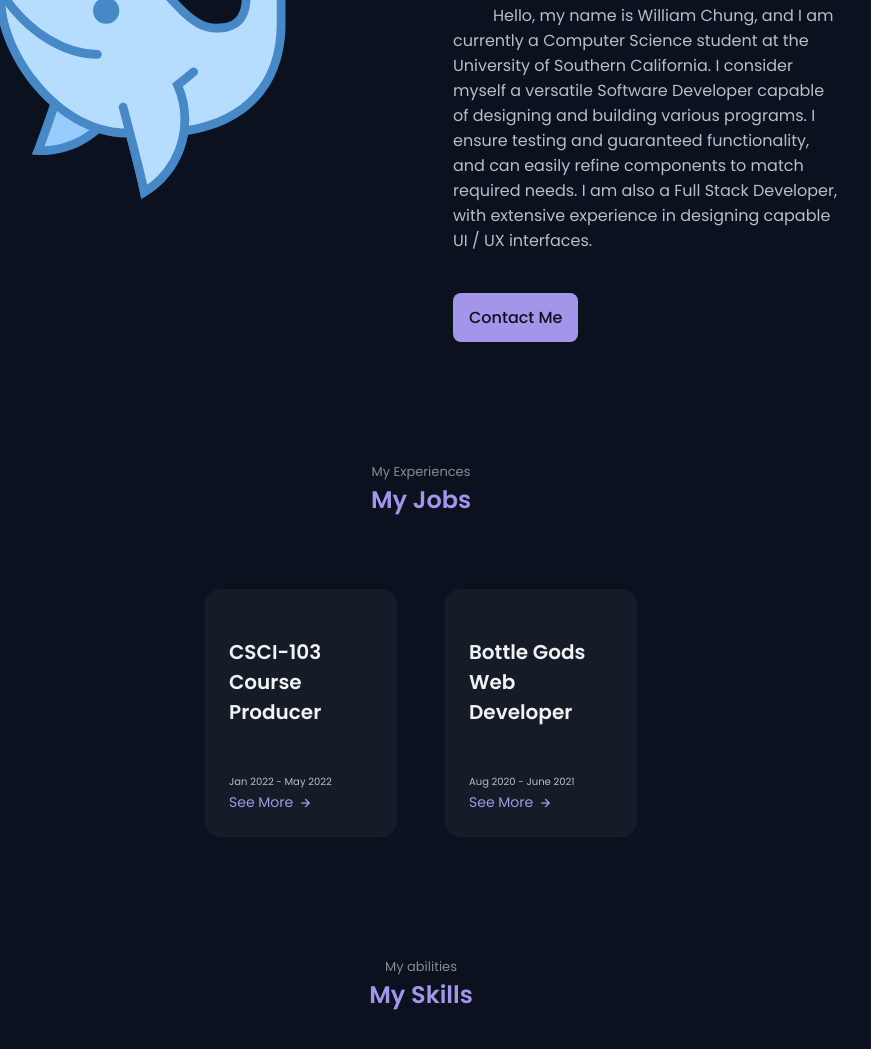
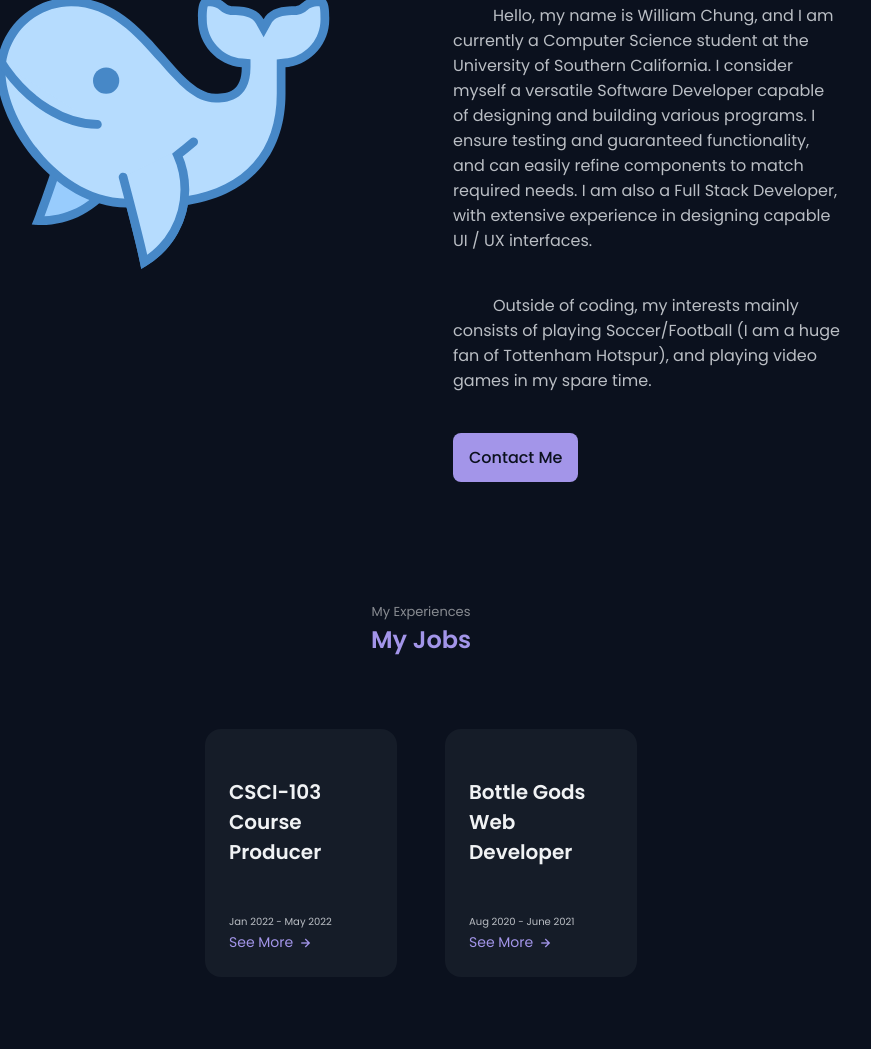
Before and after one commit to whaleiam/portfolio, a plain HTML site: page index.html in a window 1280 px wide. Shown: the part 1281-2330 px from the top of the page, without its empty margins (219-1090 px from the left). Drawn offline with nearby package versions, Linux system fonts and the light colour scheme.

Commit message:
changed about me

```diff
--- a/index.html
+++ b/index.html
@@ -141,7 +141,10 @@
                         <p class="about__description">
                             Hello, my name is William Chung, and I am currently a Computer Science student at the University of Southern California.
                             I consider myself a versatile Software Developer capable of designing and building various programs. I ensure testing and guaranteed functionality, and can easily refine components to match required needs. I am also a Full Stack Developer, with extensive experience in designing capable UI / UX interfaces.
-
+                            <br>
+                            <p class="about__description">
+                                Outside of coding, my interests mainly consists of playing Soccer/Football (I am a huge fan of Tottenham Hotspur), and playing video games in my spare time.
+                            </p>
                         </p>
 
                         <a href="#contact" class="button">Contact Me</a>
```
